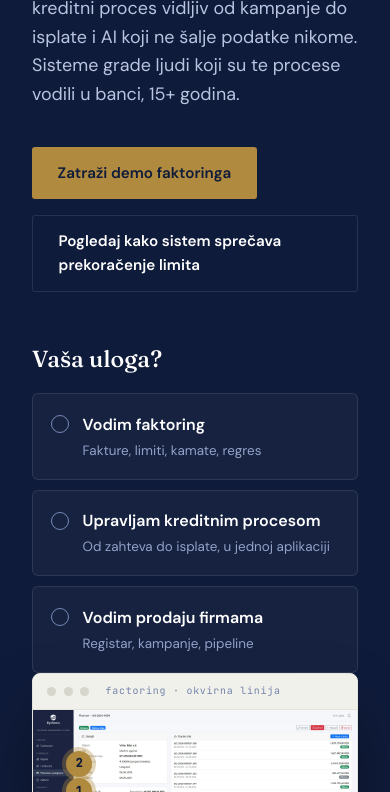
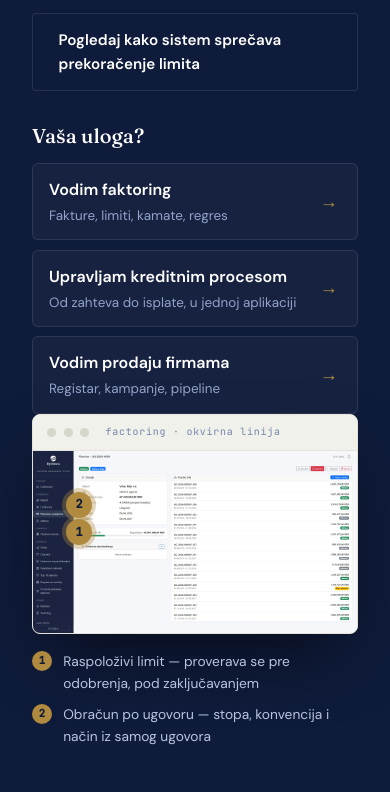
Before and after one commit to skrile88/Rythmos.rs, a plain HTML site: page index.html in a window 390 px wide. Shown: the part 425-1217 px from the top of the page. Drawn offline with Linux system fonts and the light colour scheme.

Commit message:
Prvi ekran: uvod usklađen sa tri uloge, strelice na karticama, sve tri uloge vidljive na telefonu
Co-Authored-By: Claude Opus 5.5 <noreply@anthropic.com>

```diff
--- a/index.html
+++ b/index.html
@@ -120,6 +120,7 @@ h1 em{font-style:italic;color:var(--gold);font-weight:400}
   .hero-q{order:2;margin-top:2.2rem}
   .hero-shot{order:3;margin-top:2.6rem}
   .hero-stats{order:4}
+  .hero-new{order:5;margin:2.4rem 0 0}
 }
 .hero-shot{position:relative;margin:0;min-width:0}
 .hero-shot .shot{box-shadow:0 30px 70px -20px rgba(0,0,0,.6)}
@@ -133,14 +134,21 @@ h1 em{font-style:italic;color:var(--gold);font-weight:400}
 .hq-label{font-family:var(--serif);font-size:1.45rem;font-weight:500;color:#fff;margin-bottom:1rem}
 .hero-paths{display:grid;grid-template-columns:repeat(3,minmax(0,1fr));gap:1rem}
 @media(max-width:760px){.hero-paths{grid-template-columns:1fr;gap:.6rem}}
-.hero-paths a{position:relative;display:block;padding:1.1rem 1.2rem 1.1rem 3.1rem;border:1px solid var(--line-navy);border-radius:6px;background:rgba(255,255,255,.03);text-decoration:none;transition:border-color .2s,background .2s}
+.hero-paths a{position:relative;display:block;padding:1.1rem 3rem 1.1rem 1.2rem;border:1px solid var(--line-navy);border-radius:6px;background:rgba(255,255,255,.03);text-decoration:none;transition:border-color .2s,background .2s}
 .hero-paths a:hover,.hero-paths a:focus-visible{border-color:var(--gold);background:rgba(176,138,62,.08);outline:none}
-.hero-paths .hp-r{position:absolute;left:1.15rem;top:1.3rem;width:18px;height:18px;border-radius:50%;border:1.5px solid #7688B4;transition:border-color .2s}
-.hero-paths .hp-r::after{content:'';position:absolute;inset:3px;border-radius:50%;background:var(--gold);transform:scale(0);transition:transform .2s}
-.hero-paths a:hover .hp-r,.hero-paths a:focus-visible .hp-r{border-color:var(--gold)}
-.hero-paths a:hover .hp-r::after,.hero-paths a:focus-visible .hp-r::after{transform:scale(1)}
+.hero-paths .hp-a{position:absolute;right:1.2rem;top:50%;transform:translateY(-50%);color:var(--gold);font-size:1.15rem;line-height:1;transition:transform .2s}
+.hero-paths a:hover .hp-a,.hero-paths a:focus-visible .hp-a{transform:translate(4px,-50%)}
 .hero-paths .hp-k{display:block;color:#fff;font-weight:600;font-size:1rem}
 .hero-paths .hp-d{display:block;color:#93A2C9;font-size:.84rem;margin-top:.15rem}
+@media(max-width:760px){
+  header{padding-top:6.4rem}
+  .hero-eyebrow{margin-bottom:1rem}
+  .hero-sub{margin-top:1rem;font-size:1.02rem}
+  .hero-ctas{margin-top:1.4rem}
+  .hero-q{margin-top:1.8rem}
+  .hq-label{font-size:1.25rem;margin-bottom:.7rem}
+  .hero-paths a{padding:.8rem 2.8rem .8rem 1rem}
+}
 
 /* ---------- limit demo ---------- */
 .ld{background:var(--paper);border-bottom:1px solid var(--line);padding:5.5rem 0}
@@ -678,7 +686,7 @@ footer{background:#0B1430;color:#8B9BC4;padding:3.6rem 0 2rem}
     <div class="hero-split">
       <div class="hero-copy">
         <h1 data-en="Software banks <em>actually</em> use.">Softver koji banke <em>zaista</em> koriste.</h1>
-        <p class="hero-sub" data-en="Factoring from SEF invoice to collection, a credit process visible from campaign to payout, and AI that sends your data to no one. Built by people who ran these exact processes inside a bank for 15+ years.">Faktoring od SEF fakture do naplate, kreditni proces vidljiv od kampanje do isplate i AI koji ne šalje podatke nikome. Sisteme grade ljudi koji su te procese vodili u banci, 15+ godina.</p>
+        <p class="hero-sub" data-en="Calculate factoring per contract, follow a credit application to payout and know the next step for every sales opportunity.">Obračunajte faktoring po ugovoru, pratite kreditni zahtev do isplate i znajte koji je sledeći korak za svaku prodajnu priliku.</p>
         <div class="hero-ctas">
           <a class="btn btn-gold" href="#kontakt" data-product="factoring" data-en="Book a factoring demo">Zatraži demo faktoringa</a>
           <a class="btn btn-ghost" href="#limit-demo" data-en="See how the system prevents a limit breach">Pogledaj kako sistem sprečava prekoračenje limita</a>
@@ -695,9 +703,9 @@ footer{background:#0B1430;color:#8B9BC4;padding:3.6rem 0 2rem}
     <div class="hero-q" role="group" aria-labelledby="heroQ">
       <p class="hq-label" id="heroQ" data-en="Your role?">Vaša uloga?</p>
       <div class="hero-paths">
-        <a href="#factoring"><span class="hp-r" aria-hidden="true"></span><span class="hp-k" data-en="I run factoring">Vodim faktoring</span><span class="hp-d" data-en="Invoices, limits, interest, recourse">Fakture, limiti, kamate, regres</span></a>
-        <a href="#workflow-lite"><span class="hp-r" aria-hidden="true"></span><span class="hp-k" data-en="I manage the credit process">Upravljam kreditnim procesom</span><span class="hp-d" data-en="From application to payout, in one app">Od zahteva do isplate, u jednoj aplikaciji</span></a>
-        <a href="#crm"><span class="hp-r" aria-hidden="true"></span><span class="hp-k" data-en="I sell to companies">Vodim prodaju firmama</span><span class="hp-d" data-en="Register, campaigns, pipeline">Registar, kampanje, pipeline</span></a>
+        <a href="#factoring"><span class="hp-k" data-en="I run factoring">Vodim faktoring</span><span class="hp-d" data-en="Invoices, limits, interest, recourse">Fakture, limiti, kamate, regres</span><span class="hp-a" aria-hidden="true">→</span></a>
+        <a href="#workflow-lite"><span class="hp-k" data-en="I manage the credit process">Upravljam kreditnim procesom</span><span class="hp-d" data-en="From application to payout, in one app">Od zahteva do isplate, u jednoj aplikaciji</span><span class="hp-a" aria-hidden="true">→</span></a>
+        <a href="#crm"><span class="hp-k" data-en="I sell to companies">Vodim prodaju firmama</span><span class="hp-d" data-en="Register, campaigns, pipeline">Registar, kampanje, pipeline</span><span class="hp-a" aria-hidden="true">→</span></a>
       </div>
     </div>
     <div class="hero-stats">
```
